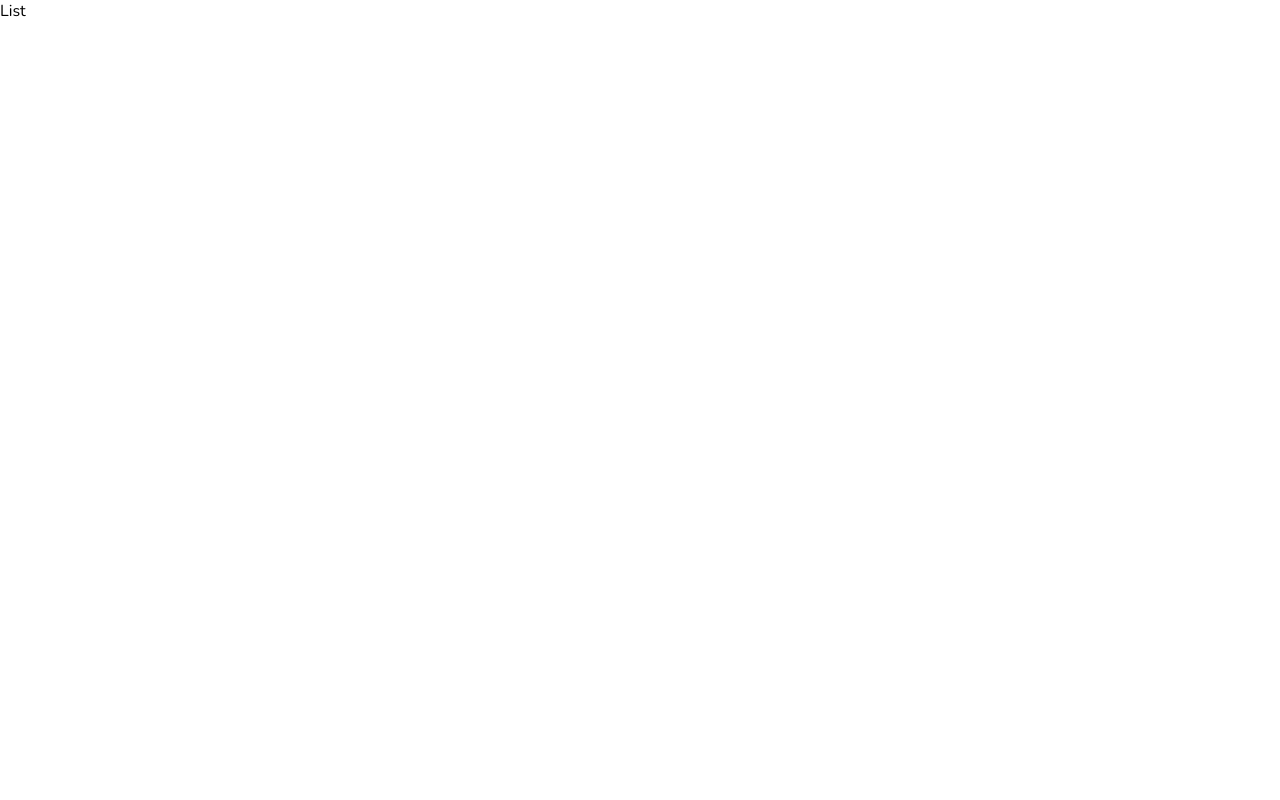
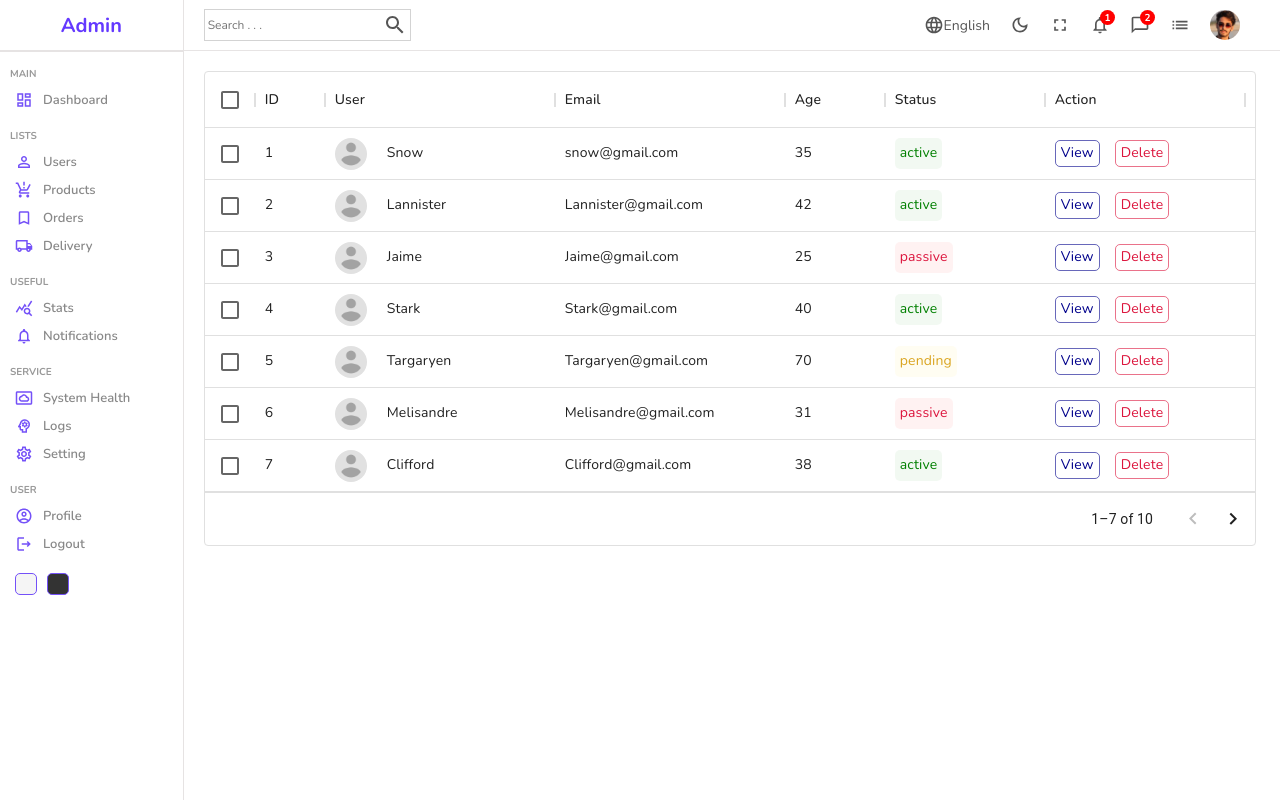
Before and after one commit to erfanmoghadasi/Dashboard, a React (Create React App) app: page /users in a window 1280 px wide. Built offline with nearby package versions, Linux system fonts and the light colour scheme.

Commit message:
create Datatable component in List component
make data in dataTableList.js

```diff
--- a/package.json
+++ b/package.json
@@ -7,6 +7,8 @@
     "@emotion/styled": "^11.8.1",
     "@mui/icons-material": "^5.6.2",
     "@mui/material": "^5.7.0",
+    "@mui/styled-engine-sc": "^5.7.0",
+    "@mui/x-data-grid": "^5.11.0",
     "@testing-library/jest-dom": "^5.16.4",
     "@testing-library/react": "^13.2.0",
     "@testing-library/user-event": "^13.5.0",
@@ -16,6 +18,7 @@
     "react-router-dom": "^6.3.0",
     "react-scripts": "5.0.1",
     "recharts": "^2.1.9",
+    "styled-components": "^5.3.5",
     "web-vitals": "^2.1.4"
   },
   "scripts": {
--- /dev/null
+++ b/src/components/datatable/Datatable.jsx
@@ -0,0 +1,41 @@
+import React from 'react';
+import './datatable.scss';
+
+//MUI
+import { DataGrid } from '@mui/x-data-grid';
+
+//data source
+import {userRows, userColumns} from './../../dataTableSource'
+
+
+function Datatable() {
+    const actionColumn = [
+        {
+        field: 'action',
+        headerName: 'Action',
+        width: 200,
+        renderCell: () => {
+            return (
+                <div className="cellAction">
+                    <div className="viewButton">View</div>
+                    <div className="deleteButton">Delete</div>
+                </div>
+            )
+        }
+     }
+    ]
+
+    return (
+        <div className='datatable' style={{ height:475, width: '96%' }}>
+      <DataGrid
+        rows={userRows}
+        columns={userColumns.concat(actionColumn)}
+        pageSize={7}
+        rowsPerPageOptions={[7]}
+        checkboxSelection
+      />
+    </div>
+    );
+}
+
+export default Datatable;
--- /dev/null
+++ b/src/components/datatable/datatable.scss
@@ -0,0 +1,54 @@
+.datatable {
+  height: 600px;
+  padding: 20px;
+
+  .cellWithImg {
+    display: flex;
+    align-items: center;
+
+    .cellImg {
+      width: 32px;
+      height: 32px;
+      border-radius: 50%;
+      object-fit: cover;
+      margin-right: 20px;
+    }
+  }
+
+  .cellWithStatus {
+    padding: 5px;
+    border-radius: 5px;
+    background: red;
+
+    &.active {
+      color: green;
+      background-color: rgba(0, 128, 0, 0.05);
+    }
+    &.pending {
+      color: goldenrod;
+      background-color: rgba(255, 217, 0, 0.05);
+    }
+    &.passive {
+      color: crimson;
+      background-color: rgba(255, 0, 0, 0.05);
+    }
+  }
+
+  .cellAction {
+      display: flex;
+      align-items: center;
+      gap: 15px;
+
+      .viewButton, .deleteButton {
+          padding: 2px 5px;
+          border-radius: 5px;
+          color: darkblue;
+          border: 1px solid rgba(0, 0, 139, 0.596);
+          cursor: pointer;
+      }
+      .deleteButton {
+          color: crimson;
+          border-color:rgba(220, 20, 60, 0.6);
+      }
+  }
+}
--- /dev/null
+++ b/src/dataTableSource.js
@@ -0,0 +1,115 @@
+import avatar from "./assets/avatar.png";
+
+export const userColumns = [
+  { field: "id", headerName: "ID", width: 70 },
+  {
+    field: "user",
+    headerName: "User",
+    width: 230,
+    renderCell: (params) => {
+      return (
+        <div  className="cellWithImg">
+          <img className="cellImg" src={params.row.img} alt="avatar" />
+          {params.row.username}
+        </div>
+      );
+    },
+  },
+  { field: "email", headerName: "Email", width: 230 },
+  { field: "age", headerName: "Age", width: 100 },
+  {
+    field: "status",
+    headerName: "Status",
+    width: 160,
+    renderCell: (params) => {
+      return (
+        <div className={`cellWithStatus ${params.row.status}`}>
+          {params.row.status}
+        </div>
+      );
+    },
+  },
+];
+
+export const userRows = [
+  {
+    id: 1,
+    username: "Snow",
+    img: avatar,
+    status: "active",
+    email: "snow@gmail.com",
+    age: 35,
+  },
+  {
+    id: 2,
+    username: "Lannister",
+    img: avatar,
+    status: "active",
+    email: "Lannister@gmail.com",
+    age: 42,
+  },
+  {
+    id: 3,
+    username: "Jaime",
+    img: avatar,
+    status: "passive",
+    email: "Jaime@gmail.com",
+    age: 25,
+  },
+  {
+    id: 4,
+    username: "Stark",
+    img: avatar,
+    status: "active",
+    email: "Stark@gmail.com",
+    age: 40,
+  },
+  {
+    id: 5,
+    username: "Targaryen",
+    img: avatar,
+    status: "pending",
+    email: "Targaryen@gmail.com",
+    age: 70,
+  },
+  {
+    id: 6,
+    username: "Melisandre",
+    img: avatar,
+    status: "passive",
+    email: "Melisandre@gmail.com",
+    age: 31,
+  },
+  {
+    id: 7,
+    username: "Clifford",
+    img: avatar,
+    status: "active",
+    email: "Clifford@gmail.com",
+    age: 38,
+  },
+  {
+    id: 8,
+    username: "Frances",
+    img: avatar,
+    status: "active",
+    email: "Frances@gmail.com",
+    age: 22,
+  },
+  {
+    id: 9,
+    username: "Roxie",
+    img: avatar,
+    status: "pending",
+    email: "Roxie@gmail.com",
+    age: 21,
+  },
+  {
+    id: 10,
+    username: "Cersei",
+    img: avatar,
+    status: "passive",
+    email: "Cersei@gmail.com",
+    age: 18,
+  },
+];
--- a/src/pages/list/List.js
+++ b/src/pages/list/List.js
@@ -1,10 +1,20 @@
 import React from 'react';
 import './List.scss'
 
-function List(props) {
+//components
+import Nabvar from '../../components/navbar/Nabvar';
+import Sidebar from '../../components/sidebar/Sidebar';
+import Datatable from '../../components/datatable/Datatable';
+
+
+function List() {
     return (
-        <div>
-            List
+        <div className='list'>
+            <Sidebar />
+            <div className="listContainer">
+                <Nabvar />
+                <Datatable />
+            </div>
         </div>
     );
 }
--- a/src/pages/list/List.scss
+++ b/src/pages/list/List.scss
@@ -0,0 +1,8 @@
+.list {
+    display: flex;
+    width: 100%;
+
+    .listContainer {
+        flex: 6;
+    }
+}
```
Also changed, not shown: src/assets/avatar.png (added), 1 other file (tests, documents, lock files or other folders).
